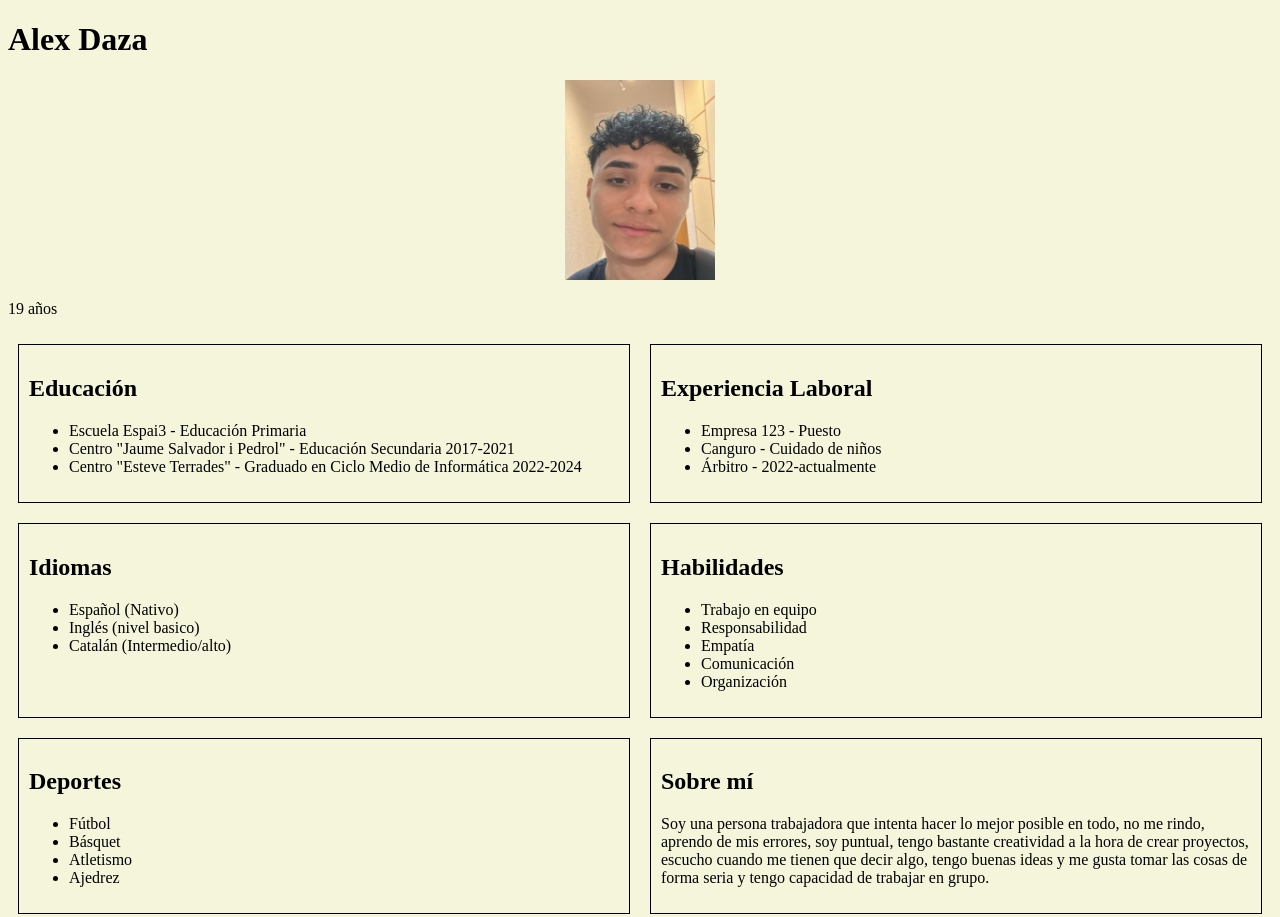
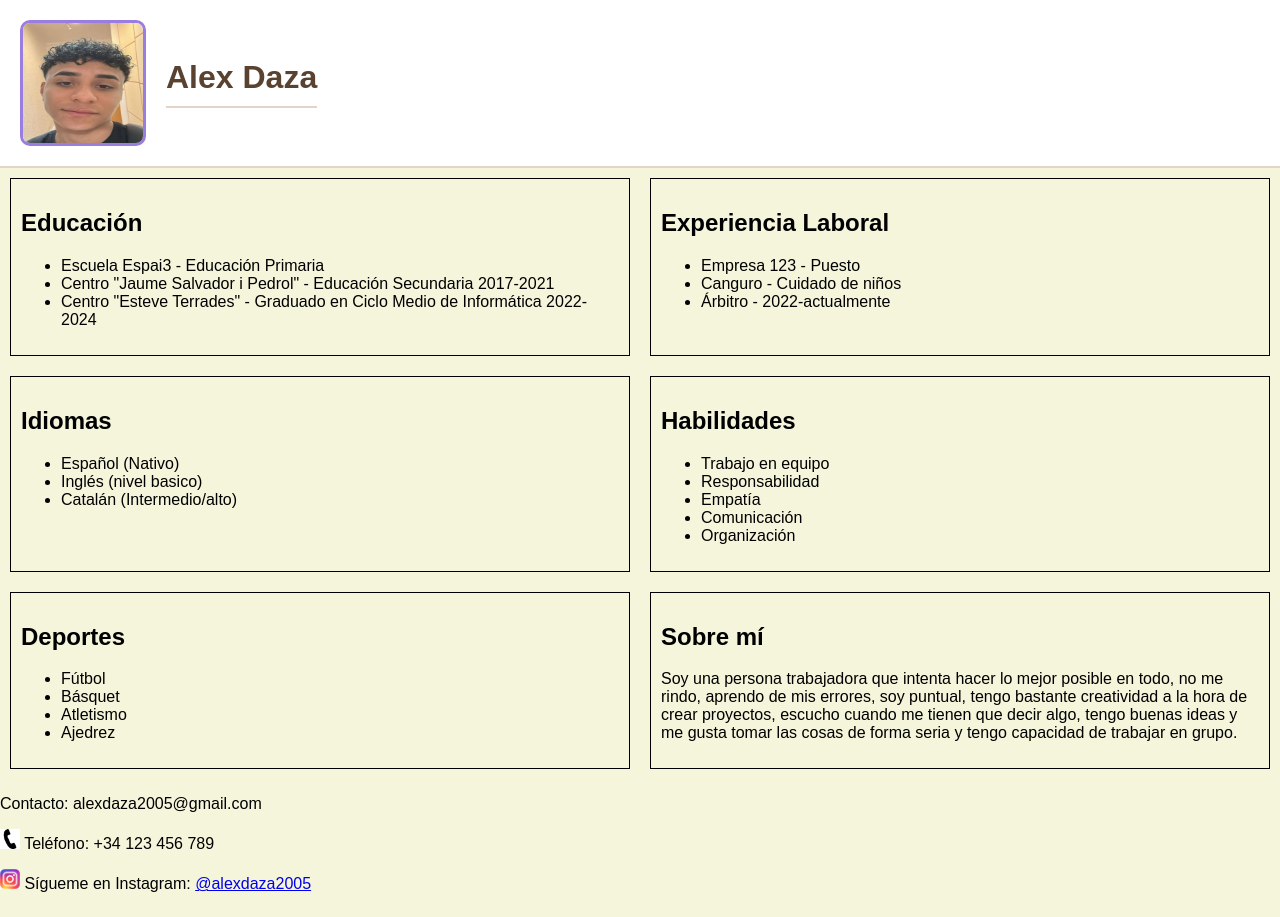
Before and after one commit to alexdaza-2005/cv-alexdaza, a plain HTML site: page cv.html in a window 1280 px wide. Shown: the top 917 px of the page. Drawn offline with Linux system fonts and the light colour scheme.

Commit message:
encabezado del cv

```diff
--- a/cv.html
+++ b/cv.html
@@ -7,13 +7,13 @@
     <link rel="stylesheet" href="index.css">
 </head>
 <body>
-    <header>
-        <h1>Alex Daza</h1>
-        <div style="text-align: center;">
-            <img src="alexcv.png" alt="Foto Alex Daza" style="width:150px;height: 200px;px;">
+    <div class="header">
+        <img src="alexcv.png" alt="Foto de Alex Daza">
+        <div class="header-content">
+            <h1>Alex Daza</h1>
+            <div class="divider"></div>
         </div>
-        <p>19 años</p>
-    </header>
+    </div>
     <main>
         <div class="container">
             <section>
--- a/index.css
+++ b/index.css
@@ -1,5 +1,43 @@
 body {
+    font-family: Arial, sans-serif;
+    margin: 0;
+    padding: 0;
     background-color: #f5f5dc;
+}
+
+.header {
+    display: flex;
+    align-items: center;
+    padding: 20px;
+    background-color: #ffffff;
+    border-bottom: 2px solid #e2d4c6;
+}
+
+.header img {
+    width: 120px;
+    height: 120px;
+    border: 3px solid #9a7de1;
+    border-radius: 10px;
+    margin-right: 20px;
+}
+
+.header-content {
+    display: flex;
+    flex-direction: column;
+    justify-content: center;
+}
+
+.header-content h1 {
+    margin: 0;
+    font-size: 2rem;
+    color: #5a4231;
+}
+
+.divider {
+    height: 2px;
+    width: 100%;
+    background-color: #e2d4c6;
+    margin-top: 10px;
 }
 
 .container {
```
